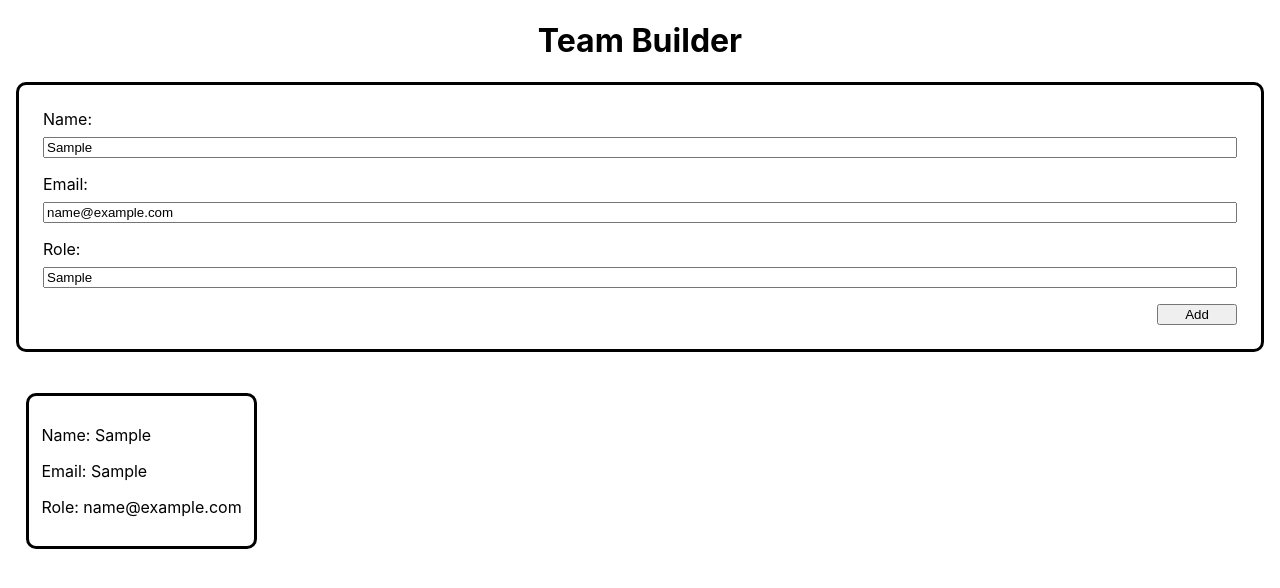
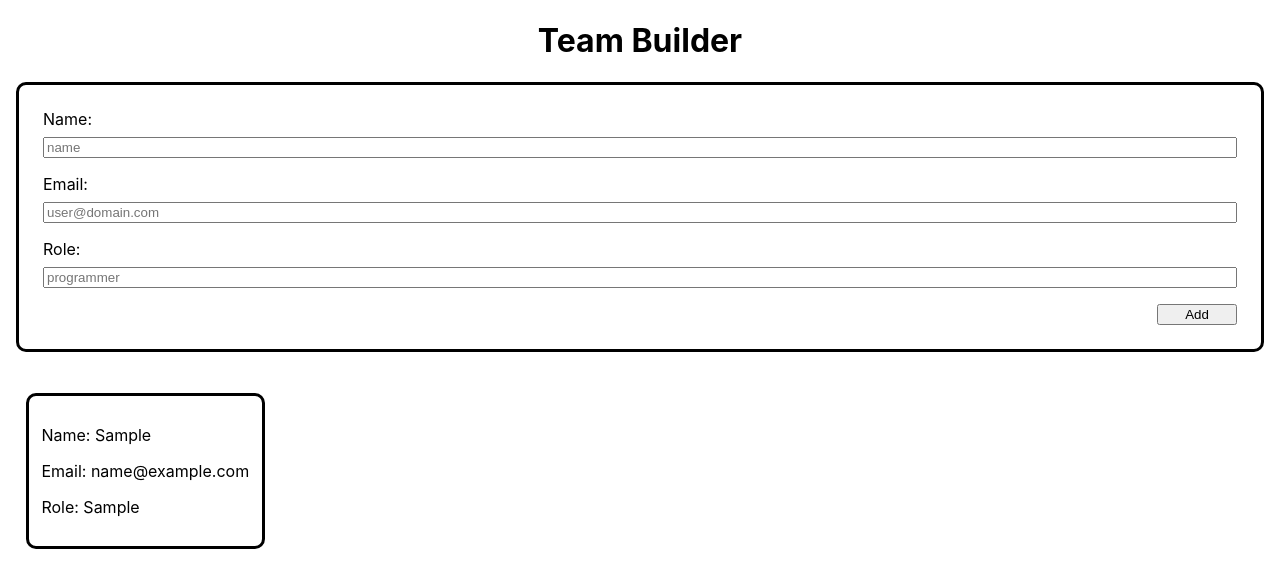
Before and after one commit to bloominstituteoftechnology/team-builder, a React (Create React App) app in the folder team-builder/: page / in a window 1280 px wide. Both pictures are taken after typing "Sample", "name@example.com", "Sample" into the empty fields and a click on the button "Add". Shown: the top 588 px of the page. Built offline with nearby package versions, Linux system fonts and the light colour scheme.

Commit message:
more optimizations after reviewing material

```diff
--- a/team-builder/src/components/Form.js
+++ b/team-builder/src/components/Form.js
@@ -28,34 +28,56 @@ const StyledForm = styled.form`
 
 const Form = (props) => {
 
+    // set state for user object
     const [user, setUser] = useState ({
         name: '',
         email: '',
         role: ''
     });
 
-    const newUser = (event) => {
+    // change handler
+    const newUser = event => {
         setUser({ ...user, [event.target.name]: event.target.value })
     }
 
+    // submit handler
     const addUser = event => {
         event.preventDefault();
         props.newUser(user);
+        setUser({ name: '', email: '', role: '' }) // clear fields after submit
     }
 
     return (
         <StyledForm onSubmit = { addUser }>
             <div className='inputItem'>
                 <label>Name: </label>
-                <input type='text' placeholder='name' name='name' id='name' value={user.name} onChange={newUser} />
+                <input
+                    type='text'
+                    placeholder='name'
+                    name='name'
+                    value={user.name}
+                    onChange={newUser}
+                />
             </div>
             <div className='inputItem'>
                 <label>Email: </label>
-                <input type='email' placeholder='user@domain.com' name='email' value={user.email} onChange={newUser} />
+                <input
+                    type='email'
+                    placeholder='user@domain.com'
+                    name='email'
+                    value={user.email}
+                    onChange={newUser}
+                />
             </div>
             <div className='inputItem'>
                 <label>Role: </label>
-                <input type='role' placeholder='programmer' name='role' value={user.role} onChange={newUser} />
+                <input
+                    type='text'
+                    placeholder='programmer'
+                    name='role'
+                    value={user.role}
+                    onChange={newUser}
+                />
             </div>
             <div className='inputItem'>
                <button type='submit'>Add</button>
--- a/team-builder/src/components/Users.js
+++ b/team-builder/src/components/Users.js
@@ -22,8 +22,8 @@ const Users = props => {
             {props.users.map( (user, index) => (
                 <StyledCards key={index}>
                     <p>Name: {user.name}</p>
-                    <p>Email: {user.role}</p>
-                    <p>Role: {user.email}</p>
+                    <p>Email: {user.email}</p>
+                    <p>Role: {user.role}</p>
                 </StyledCards>
             ))}
         </StyledList>
```
